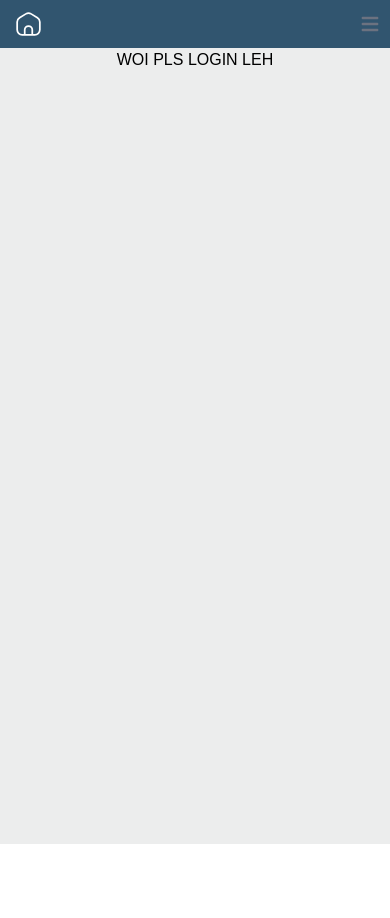
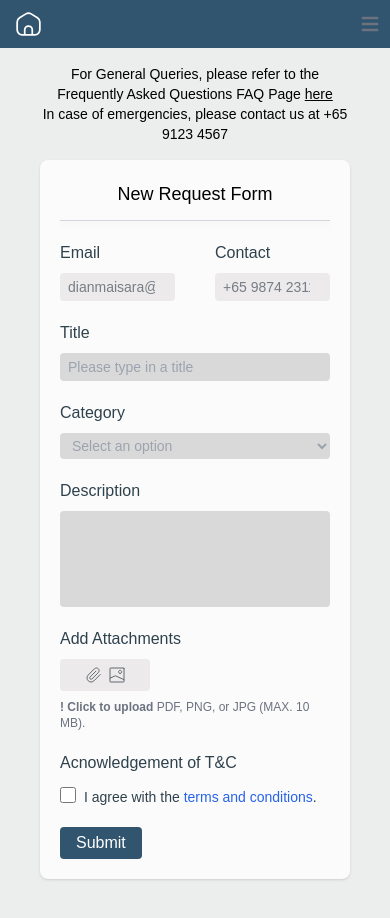
Before and after one commit to varmz120/TenantLandlord_Portal, a React (Create React App) app: page /newRequest in a window 390 px wide. Before the commit the page ends 844 px from the top, so only its background shows below. Built offline with nearby package versions, Linux system fonts and the light colour scheme.

Commit message:
Updated Request New Ticket and its componenet to be mobile responsive
Updated request new ticket page for responsiveness.

```diff
--- a/src/components/DropdownField.tsx
+++ b/src/components/DropdownField.tsx
@@ -42,7 +42,7 @@ const DropdownField: FC<InputProps> = ({
         onChange={onChange}
         value={value}
         className={
-          'mt-2 w-2/5 bg-inputField text-placeholderText focus:outline-none focus:border-sky-599 focus:ring-1 focus:bg-userNameButton focus:ring-sky-500 font-light rounded py-1 px-2 text-left inline-flex items-center ' +
+          'mt-2 bg-inputField text-sm md:text-base text-placeholderText focus:outline-none focus:border-sky-599 focus:ring-1 focus:bg-userNameButton focus:ring-sky-500 font-light rounded py-1 px-2 text-left inline-flex items-center ' +
           classnames
         }
       >
--- a/src/components/LineField.tsx
+++ b/src/components/LineField.tsx
@@ -42,7 +42,7 @@ const LineField: FC<InputProps> = ({
       </label>
       <input
         className={
-          'mt-2 text-headerText bg-inputField disabled:bg-disabledField disabled:text-disabledText font-light rounded pl-2 py-1 px-5 focus:outline-none focus:border-sky-500 focus:ring-1 focus:bg-userNameButton focus:ring-sky-500 focus:caret-sky-500 invalid:border-pink-500 invalid:text-pink-600 invalid:caret-pink-500 focus:invalid:border-pink-500 focus:invalid:ring-pink-500 focus:invalid:caret-pink-500 ' +
+          'mt-2 text-headerText text-sm md:text-base bg-inputField disabled:bg-disabledField disabled:text-disabledText font-light rounded pl-2 py-1 px-5 focus:outline-none focus:border-sky-500 focus:ring-1 focus:bg-userNameButton focus:ring-sky-500 focus:caret-sky-500 invalid:border-pink-500 invalid:text-pink-600 invalid:caret-pink-500 focus:invalid:border-pink-500 focus:invalid:ring-pink-500 focus:invalid:caret-pink-500 ' +
           classnames
         }
         type={type}
--- a/src/components/UploadField.tsx
+++ b/src/components/UploadField.tsx
@@ -36,21 +36,21 @@ const UploadField: FC<InputProps> = ({
           className="mt-2 py-2 w-1/3 rounded cursor-pointer bg-disabledField"
         >
           <div className="flex flex-col items-center">
-            <img src={uploadIcons} alt="Upload here" className="ml-24" />
+            <img src={uploadIcons} alt="Upload here" className="" />
           </div>
           <input
             disabled={disabled}
             id="dropzone-file"
             name={name}
             type="file"
-            className="hidden overflow-hidden z-1 "
+            className="hidden overflow-hidden z-1"
             multiple
             onChange={onChange}
           />
         </label>
-        <p className="pt-2 pl-2 font-light text-sm ">
+        <p className="pt-2 pl-2 font-light text-sm text-left break-all">
           {filenames.map((name: string) => {
-            return <li className="inline-block overflow-hidden px-2"> {name} </li>;
+            return <li className="inline-block md:w-64 overflow-hidden px-2"> {name} </li>;
           })}
         </p>
       </span>
--- a/src/pages/401.tsx
+++ b/src/pages/401.tsx
@@ -10,7 +10,9 @@ function _401_ErrorPage() {
         <div className="bg-content flex flex-col h-screen justify-center items-center">
           <div className="relative flex bg-form border-gray-700 rounded-lg shadow p-5 h-64 w-80 md:h-128 md:w-128 justify-center items-top md:items-center">
             <form className="md:space-y-10">
-              <p className="text-3xl md:text-5xl text-center font-bold h-24 md:h-5">401 - Unauthorised</p>
+              <p className="text-3xl md:text-5xl text-center font-bold h-24 md:h-5">
+                401 - Unauthorised
+              </p>
               <p className="text-l text-center font-medium h-10 md:h-5">
                 You authorisation failed. Please try again.
               </p>
--- a/src/pages/403.tsx
+++ b/src/pages/403.tsx
@@ -10,7 +10,9 @@ function _403_ErrorPage() {
         <div className="bg-content flex flex-col h-screen justify-center items-center">
           <div className="relative flex bg-form border-gray-700 rounded-lg shadow p-5 h-64 w-64 md:h-128 md:w-128 justify-center items-top md:items-center">
             <form className="md:space-y-10">
-              <p className="text-3xl md:text-5xl text-center font-bold h-16 md:h-5">403 - Forbidden</p>
+              <p className="text-3xl md:text-5xl text-center font-bold h-16 md:h-5">
+                403 - Forbidden
+              </p>
               <p className="text-l text-center font-medium h-10 md:h-5">
                 You do not have permission to access this resource. If you think this is an error,
                 please contact the system admin.
--- a/src/pages/RequestTicket.tsx
+++ b/src/pages/RequestTicket.tsx
@@ -132,8 +132,6 @@ function RequestTicket() {
   return (
     // ONLY FOR TESTING PURPOSES
     <React.Fragment>
-      {user ? (
-        <React.Fragment>
       {isSubmit ? (
         <React.Fragment>
           <p>"{formTitle}" Ticket has been sent:</p>
@@ -153,19 +151,22 @@ function RequestTicket() {
         </React.Fragment>
       ) : (
         // ACTUAL PAGE
-            <div className="flex flex-col w-full items-center" id="requestTicket">
-              <div className="flex bg-content px-10 my-3">
+        <div
+          className="flex flex-col w-full items-center pl-10 pr-10 pb-10 bg-content"
+          id="requestTicket"
+        >
+          <div className="flex my-3">
             <p className="text-sm flex flex-col text-black font-base py-1">
               <span>
                 For {area}, please refer to the Frequently Asked Questions FAQ Page{' '}
                 <a href="/#" className="underline">
-                      here{' '}
+                  here
                 </a>
               </span>
               <span>In case of emergencies, please contact us at {contactNo}</span>
             </p>
           </div>
-              <div className="flex bg-form border-gray-700 rounded-lg shadow sm:p-5">
+          <div className="flex bg-form border-gray-700 rounded-lg shadow p-5">
             <form onSubmit={handleSubmit} className="space-y-5">
               <p className="text-lg text-center font-medium h-5">New Request Form</p>
               <hr className="h-[1px] bg-gray-300 border-0 drop-shadow-md"></hr>
@@ -186,7 +187,7 @@ function RequestTicket() {
                 <LineField
                   type={'text'}
                   label="Contact"
-                      classnames="w-4/5"
+                  classnames="md:w-4/5"
                   padding_right="0"
                   value={userCtc}
                   name="userCtc"
@@ -200,7 +201,7 @@ function RequestTicket() {
               <LineField
                 type={'text'}
                 label="Title"
-                    classnames="w-3/4"
+                classnames="md:w-3/4"
                 padding_right="0"
                 value={formTitle}
                 name="formTitle"
@@ -213,7 +214,7 @@ function RequestTicket() {
               <DropdownField
                 type={'text'}
                 label="Category"
-                    classnames="w-1/4"
+                classnames="md:w-1/3"
                 padding_right="0"
                 value={formCategory}
                 name="formCategory"
@@ -261,12 +262,6 @@ function RequestTicket() {
         </div>
       )}
     </React.Fragment>
-      ) : (
-        <div>
-          <p>WOI PLS LOGIN LEH</p>
-        </div>
-      )}
-    </React.Fragment>
   );
 }
 export default RequestTicket;
--- a/src/pages/RuntimeError.tsx
+++ b/src/pages/RuntimeError.tsx
@@ -9,7 +9,9 @@ function _RunTime_ErrorPage() {
         <div className="bg-content flex flex-col h-screen justify-center items-center">
           <div className="relative flex bg-form border-gray-700 rounded-lg shadow p-5 h-64 w-80 md:h-128 md:w-128 justify-center items-top md:items-center">
             <form className="md:space-y-10">
-              <p className="text-3xl md:text-5xl text-center font-bold h-28 md:h-20">Oops! Something went wrong.</p>
+              <p className="text-3xl md:text-5xl text-center font-bold h-28 md:h-20">
+                Oops! Something went wrong.
+              </p>
               <p className="text-xl text-center font-medium">
                 We're sorry, but an unexpected error occurred.
               </p>
```
Lines whose indentation alone changed are shown as unchanged.
